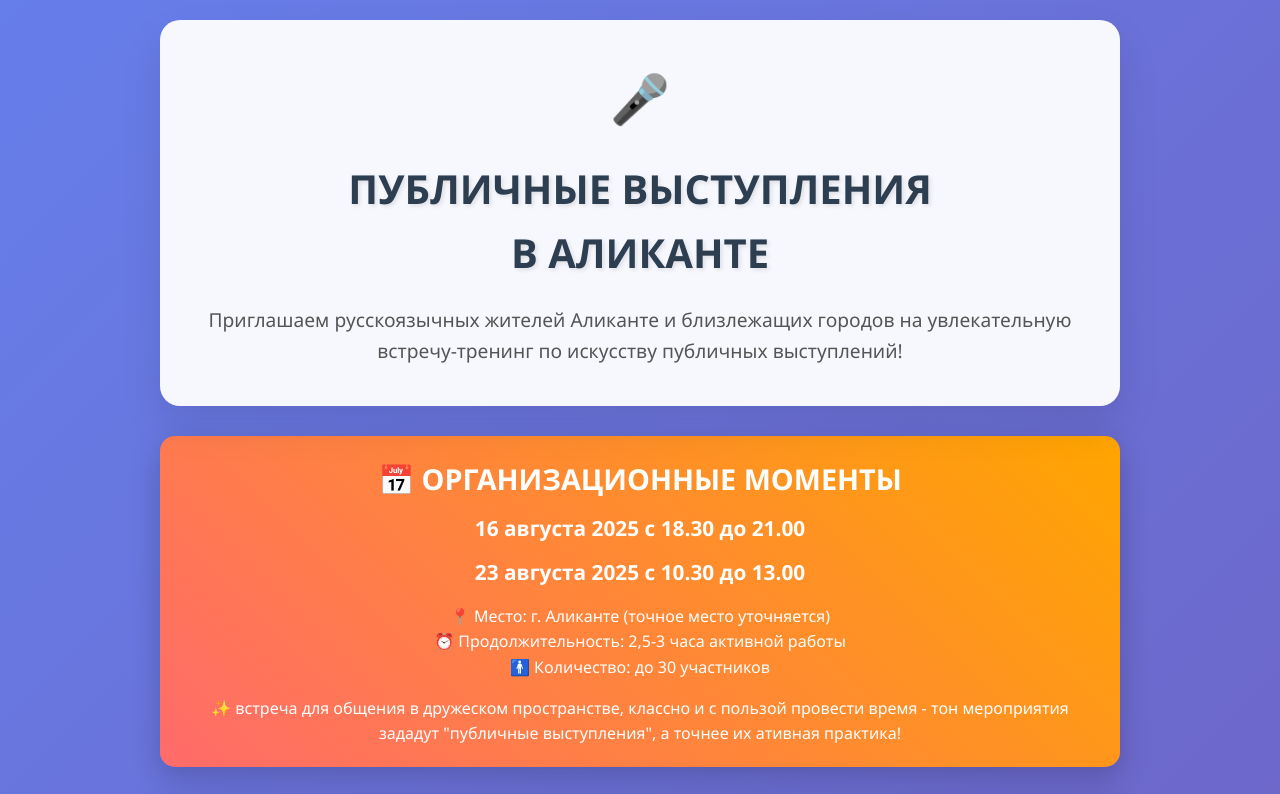
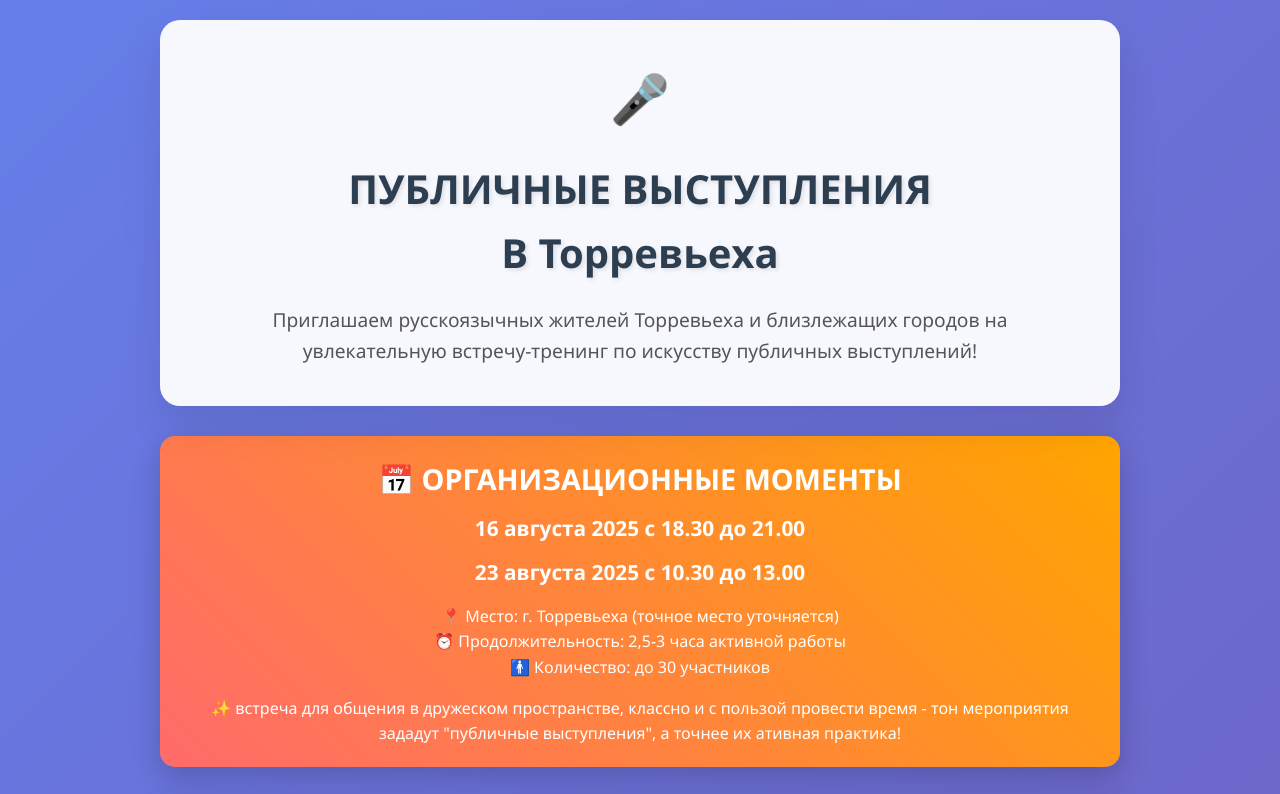
Before and after one commit to OlgaMolochkova/landing-page, a plain HTML site: page index.html in a window 1280 px wide. Shown: the top 794 px of the page. Drawn offline with Linux system fonts and the light colour scheme.

Commit message:
Update index.html

```diff
--- a/index.html
+++ b/index.html
@@ -3,7 +3,7 @@
 <head>
     <meta charset="UTF-8">
     <meta name="viewport" content="width=device-width, initial-scale=1.0">
-    <title>Публичные выступления в Аликанте</title>
+    <title>Публичные выступления в Торревьеха</title>
     <style>
         * {
             margin: 0;
@@ -222,15 +222,15 @@
         <div class="header">
             <span class="emoji">🎤</span>
             <h1>ПУБЛИЧНЫЕ ВЫСТУПЛЕНИЯ<br>
-            В АЛИКАНТЕ</h1>
-            <p>Приглашаем русскоязычных жителей Аликанте и близлежащих городов на увлекательную встречу-тренинг по искусству публичных выступлений!</p>
+            В Торревьеха</h1>
+            <p>Приглашаем русскоязычных жителей Торревьеха и близлежащих городов на увлекательную встречу-тренинг по искусству публичных выступлений!</p>
         </div>
         <div class="dates">
             <h2>📅 ОРГАНИЗАЦИОННЫЕ МОМЕНТЫ</h2>
             <div class="date-item">16 августа 2025 с 18.30 до 21.00</div>
             <div class="date-item">23 августа 2025 с 10.30 до 13.00</div>
             <div style="margin-top: 15px;">
-                <div>📍 Место: г. Аликанте (точное место уточняется)</div>
+                <div>📍 Место: г. Торревьеха (точное место уточняется)</div>
                 <div>⏰ Продолжительность: 2,5-3 часа активной работы</div>
                 <div>🚹 Количество: до 30 участников</div>
             </div>
```
